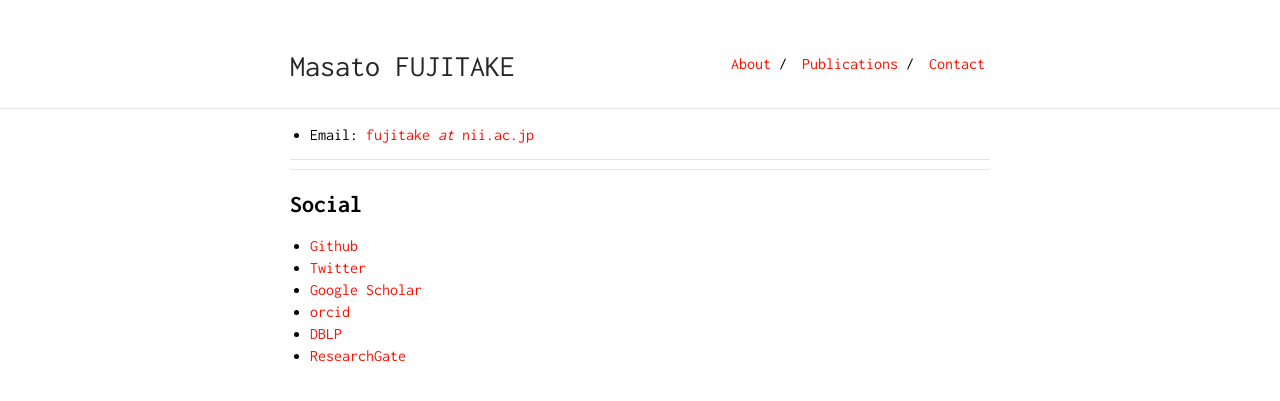
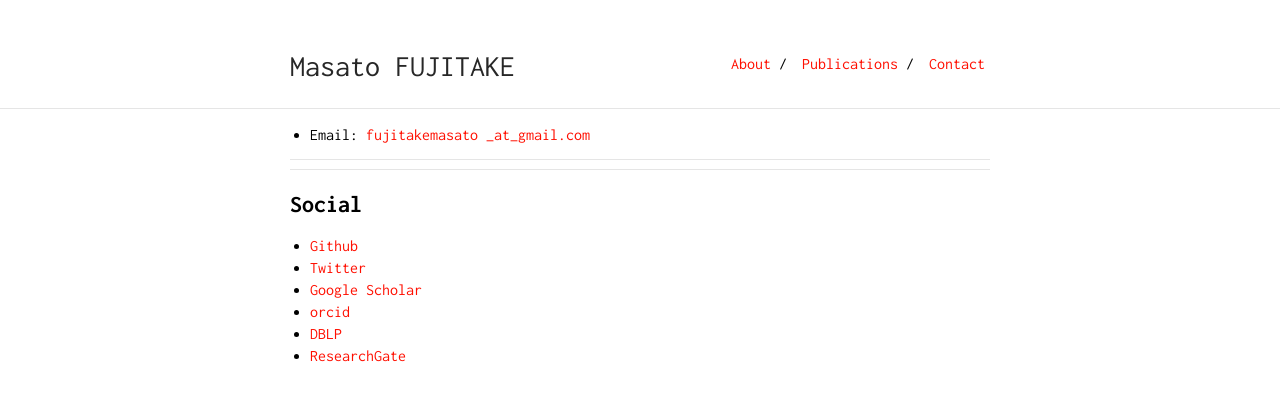
Before and after one commit to Swall0w/Swall0w.github.io, a Jekyll site: the page built from contact.md, in a window 1280 px wide. Shown: the top 401 px of the page. Built offline with Jekyll 4.4.1, drawn with Linux system fonts in a browser that asks for light colours.

Commit message:
Update contact.md

```diff
--- a/contact.md
+++ b/contact.md
@@ -3,7 +3,7 @@ layout: default
 is_contact: true
 ---
 
-* Email: [fujitake _at_ nii.ac.jp](mailto:fujitake@nii.ac.jp)
+* Email: [fujitakemasato _at_gmail.com](mailto:fujitakemasato@gmail.com)
 
 
 ---
```
